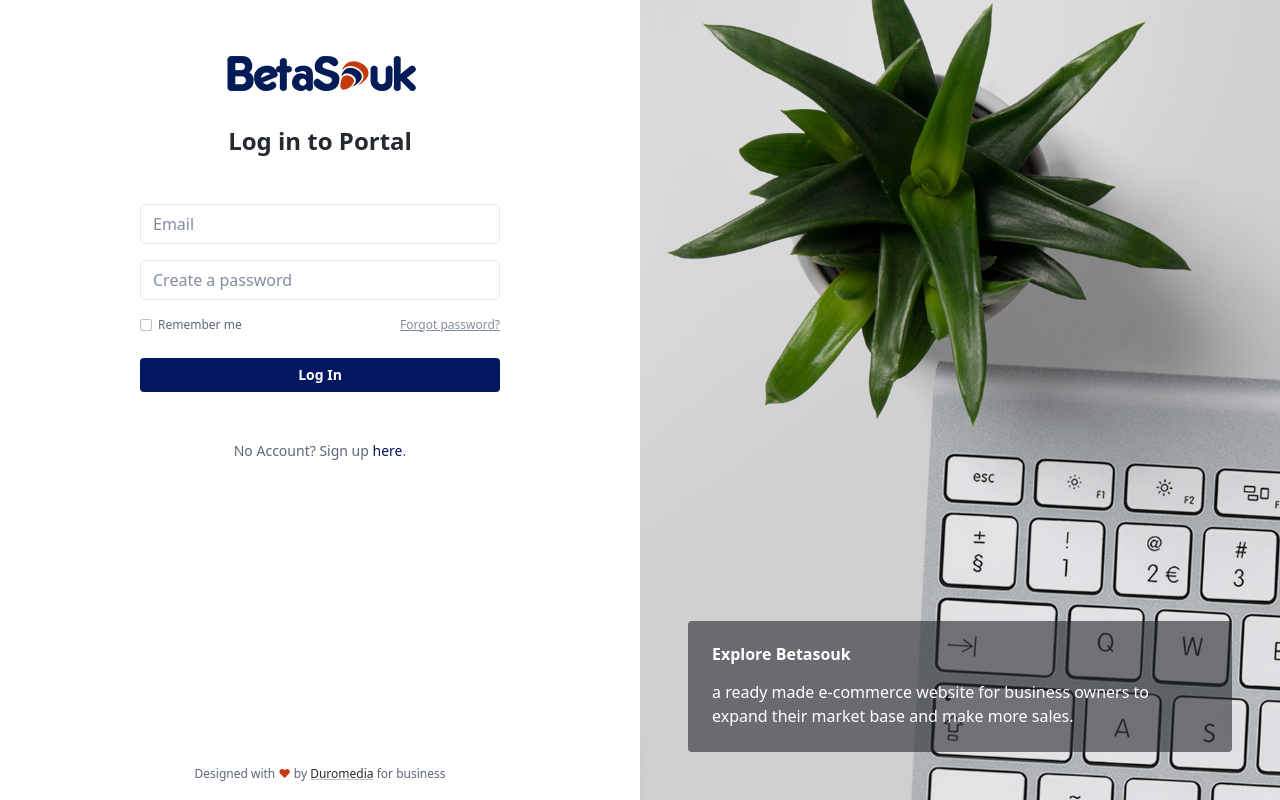
After one commit to olasesi/beta-souk-marketing, a PHP site: page /beta-souk-marketing/ in a window 1280 px wide. The commit adds this page. Run offline with PHP 8.4, Linux system fonts and the light colour scheme; some libraries are stand-ins or nearby versions.

Commit message:
created admin login and logout

```diff
--- /dev/null
+++ b/admin/index.php
@@ -0,0 +1,145 @@
+<?php
+require_once('../incs-marketing/config.php');
+require_once('../incs-marketing/gen_serv_con.php');
+
+if(isset($_SESSION['admin_id'])){
+	header('Location:http://localhost/beta-souk-marketing/admin/dashboard.php');
+	exit();
+}
+
+$signup_errors = array();
+if(isset($_POST['login']) AND $_SERVER['REQUEST_METHOD']== "POST" ){
+
+if(filter_var($_POST['email'],FILTER_VALIDATE_EMAIL)){
+	$em = mysqli_real_escape_string($connect,$_POST['email']);
+}else{
+	$signup_errors['email'] = "Please enter a valid email address";
+}
+
+if(preg_match('/^.{6,255}$/i',$_POST['password'])){
+	$pw =  mysqli_real_escape_string($connect,$_POST['password']);
+}else{
+	$signup_errors['password'] = "Please enter a password that is 6 characters and above";
+}
+
+if(empty($signup_errors)){
+    $vl =  mysqli_query($connect, "SELECT * FROM admin WHERE admin_email='".$em."' AND admin_password='".$pw."' AND admin_active='1' ") or die(db_conn_error);
+    if(mysqli_num_rows($vl)== 1){
+     $row = mysqli_fetch_array($vl,MYSQLI_NUM);
+
+     $value = md5(uniqid(rand(), true));
+     $query_confirm_sessions = mysqli_query ($connect, "SELECT admin_cookie FROM admin WHERE admin_email='".$em."' AND admin_active = '1'") or die(db_conn_error);
+$cookie_value_if_empty = mysqli_fetch_array($query_confirm_sessions);
+
+if (empty($cookie_value_if_empty[0])){
+mysqli_query($connect,"UPDATE admin SET admin_cookie = '".$value."' WHERE admin_email='".$em."' AND admin_active = '1'") or die(db_conn_error);
+setcookie("remember_me", $value, time() + 432000);	//session time out is 5 days
+
+}else if(!empty($cookie_value_if_empty[0])){
+
+setcookie("remember_me", $cookie_value_if_empty[0], time() + 432000);
+}
+
+
+    $_SESSION['admin_id'] = $row[0];
+    $_SESSION['email'] = $row[3];
+
+    header("Location:http://localhost/beta-souk-marketing/admin/dashboard.php");
+    exit;
+    }else{
+     $signup_errors['password_mismatch']= "Email and password do not match";}
+}
+}
+?>
+
+
+
+<?php
+include('../incs-marketing/header-auth.php');
+?>
+
+
+    <div class="row g-0 app-auth-wrapper">
+	    <div class="col-12 col-md-7 col-lg-6 auth-main-col text-center p-5">
+		    <div class="d-flex flex-column align-content-end">
+			    <div class="app-auth-body mx-auto">
+                    <div class="app-auth-branding mb-4"><a class="app-logo" href="index.html" style="width:208px"><img src="../referral-marketing/img/app-landing/logo5.png" alt="logo"></a></div>
+					<h2 class="auth-heading text-center mb-5">Log in to Portal</h2>
+			        <div class="auth-form-container text-start">
+						<form action="" method="POST" class="auth-form login-form">
+							<?php if (array_key_exists('wrong_detail', $signup_errors)) {
+							echo '<p class="text-danger">'.$signup_errors['wrong_detail'].'</p>';
+							}
+							?>
+							<div class="email mb-3">
+								<label class="sr-only" for="email">Your Email</label>
+								<input id="email" value="<?php if(isset($_POST['email'])){echo $_POST['email'];}?>" name="email" type="text" class="form-control email" placeholder="Email">
+								<?php
+								if (array_key_exists('email', $signup_errors)) {
+									echo '<p class="text-danger" >'.$signup_errors['email'].'</p>';
+									}
+								?>
+							</div><!--//form-group-->
+							<div class="password mb-3">
+								<label class="sr-only" for="password">Password</label>
+								<input id="password" name="password" type="password" class="form-control password" placeholder="Create a password">
+								<?php
+								if (array_key_exists('password', $signup_errors)) {
+									echo '<p class="text-danger" >'.$signup_errors['password'].'</p>';
+									}
+								?>
+								<div class="extra mt-3 row justify-content-between">
+									<div class="col-6">
+										<div class="form-check">
+											<input class="form-check-input" type="checkbox" value="" id="RememberPassword">
+											<label class="form-check-label" for="RememberPassword">
+											Remember me
+											</label>
+										</div>
+									</div><!--//col-6-->
+									<div class="col-6">
+										<div class="forgot-password text-end">
+											<a href="reset-password.html">Forgot password?</a>
+										</div>
+									</div><!--//col-6-->
+								</div><!--//extra-->
+							</div><!--//form-group-->
+							<div class="text-center">
+								<button type="submit" name="login" class="btn app-btn-primary w-100 theme-btn mx-auto">Log In</button>
+							</div>
+						</form>
+
+						<div class="auth-option text-center pt-5">No Account? Sign up <a class="text-link" href="/beta-souk-marketing/referral-marketing/signup.php" >here</a>.</div>
+					</div><!--//auth-form-container-->
+
+			    </div><!--//auth-body-->
+
+			    <footer class="app-auth-footer">
+				    <div class="container text-center py-3">
+				         <!--/* This template is free as long as you keep the footer attribution link. If you'd like to use the template without the attribution link, you can buy the commercial license via our website: themes.3rdwavemedia.com Thank you for your support. :) */-->
+						 <small class="copyright">Designed with <span  style="color: #c43a10;">&#10084;</span> by <a class="app-link" href="https://duromedia.com.ng" target="_blank">Duromedia</a> for business</small>
+
+				    </div>
+			    </footer><!--//app-auth-footer-->
+		    </div><!--//flex-column-->
+	    </div><!--//auth-main-col-->
+	    <div class="col-12 col-md-5 col-lg-6 h-100 auth-background-col">
+		    <div class="auth-background-holder-login">
+		    </div>
+		    <div class="auth-background-mask"></div>
+		    <div class="auth-background-overlay p-3 p-lg-5">
+			    <div class="d-flex flex-column align-content-end h-100">
+				    <div class="h-100"></div>
+				    <div class="overlay-content p-3 p-lg-4 rounded">
+					<h5 class="mb-3 overlay-title">Explore Betasouk</h5>
+					    <div>a ready made e-commerce website for business owners to expand their market base and make more sales.</div>
+				    </div>
+				</div>
+		    </div><!--//auth-background-overlay-->
+	    </div><!--//auth-background-col-->
+
+    </div><!--//row-->
+
+
+</body>
+</html>
--- a/incs-marketing/header-auth.php
+++ b/incs-marketing/header-auth.php
@@ -18,6 +18,6 @@ Author: Duromedia
     <script defer src="assets/plugins/fontawesome/js/all.min.js"></script>
 
     <!-- App CSS -->
-    <link id="theme-style" rel="stylesheet" href="assets/css/portal.css">
+    <link id="theme-style" rel="stylesheet" href="../referral-marketing/assets/css/portal.css">
 </head>
 <body class="app p-0">
```
Also changed, not shown: admin/dashboard.php (+5 -83 lines), referral-marketing/logout.php (+17 -0 lines).
